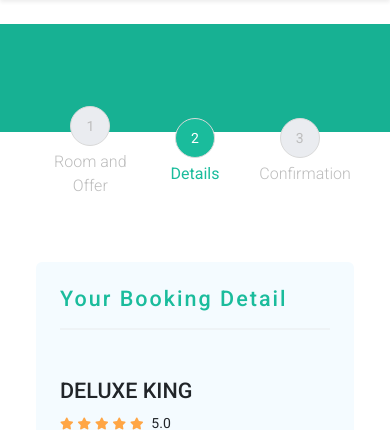
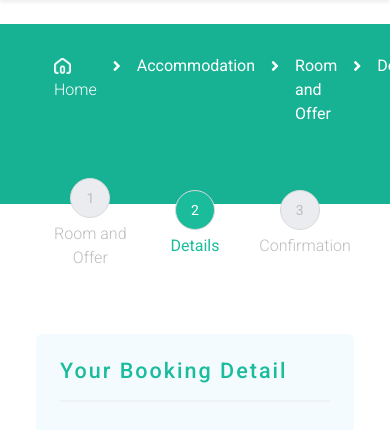
Before and after one commit to prointix/Hotel_template, a Yii app: template views/booking/booking.php in a window 390 px wide; the page is wider, and only the part inside the window is pictured. Shown: the part 85-515 px from the top of that part. Run offline with PHP 8.4 and a stand-in for Yii, Linux system fonts and the light colour scheme; the template is opened without the code that fills it, so the values that code supplies are empty; some libraries are stand-ins or nearby versions.

Commit message:
update breadcrumb on booking

```diff
--- a/views/booking/booking.php
+++ b/views/booking/booking.php
@@ -9,7 +9,7 @@ $this->title = 'Bookinng';
         <div class="container">
             <div class="section-breadcrumb mb-5">
                 <div class="row justify-content-start">
-                    <div class="col-lg-10 d-none d-sm-block">
+                    <div class="col-lg-10 d-sm-none d-md-block">
                         <div class="d-inline-flex text-white">
                             <p class="m-0"><a href="<?= Yii::$app->homeUrl ?>" class="text-decoration-none text-white fw-light"> <img src="<?= Yii::getAlias('@web/img/icon/Home-1.png') ?>" class="me-2" alt="icon" width="17px"> Home</a></p>
                             <i class="fas fa-angle-right pt-1 px-3"></i>
--- a/views/booking/payment.php
+++ b/views/booking/payment.php
@@ -9,7 +9,7 @@ $this->title = 'Payment';
         <div class="container">
             <div class="section-breadcrumb mb-5">
                 <div class="row justify-content-start">
-                    <div class="col-lg-10 d-none d-sm-block">
+                    <div class="col-lg-10 d-sm-none d-md-block">
                         <div class="d-inline-flex text-white">
                             <p class="m-0"><a href="<?= Yii::$app->homeUrl ?>" class="text-decoration-none text-white fw-light"> <img src="<?= Yii::getAlias('@web/img/icon/Home-1.png') ?>" class="me-2" alt="icon" width="17px"> Home</a></p>
                             <i class="fas fa-angle-right pt-1 px-3"></i>
--- a/views/booking/room-detail.php
+++ b/views/booking/room-detail.php
@@ -50,7 +50,7 @@ $this->title = 'Room and Offer';
         <div class="container">
             <div class="section-breadcrumb mb-5">
                 <div class="row justify-content-start">
-                    <div class="col-lg-10 d-none d-sm-block">
+                    <div class="col-lg-10 d-sm-none d-md-block">
                         <div class="d-inline-flex text-white">
                             <p class="m-0"><a href="<?= Yii::$app->homeUrl ?>" class="text-decoration-none text-white fw-light"> <img src="<?= Yii::getAlias('@web/img/icon/Home-1.png') ?>" class="me-2" alt="icon" width="17px"> Home</a></p>
                             <i class="fas fa-angle-right pt-1 px-3"></i>
```
